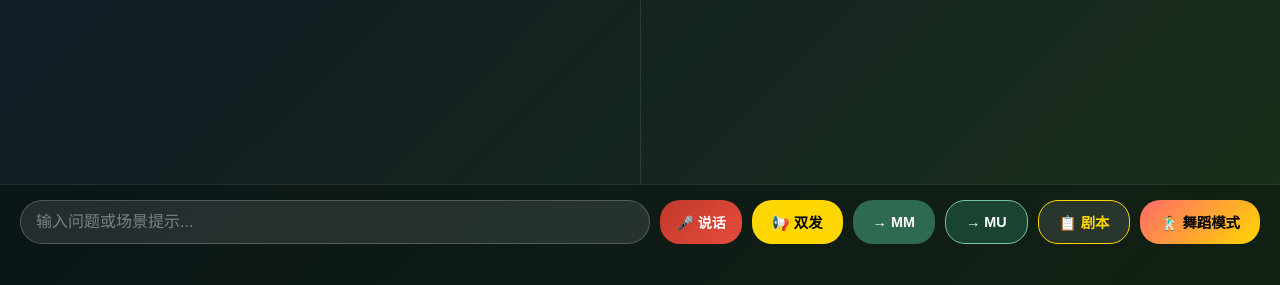
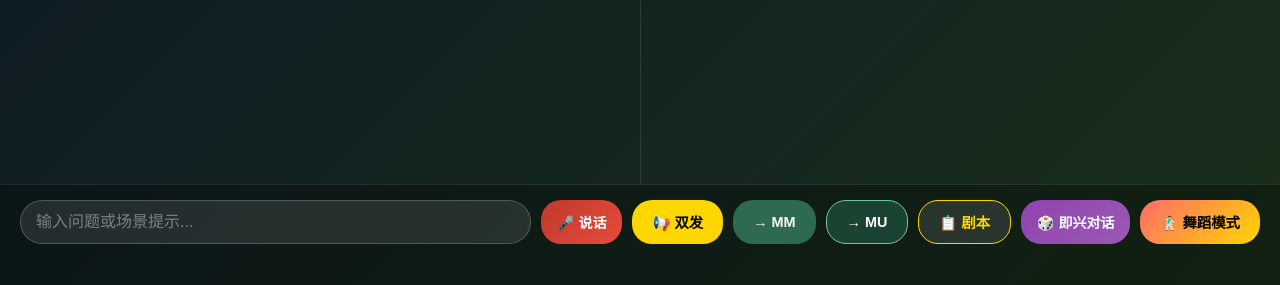
Before and after one commit to LI01/jiajun-show-2026, a Flask app: page / in a window 1280 px wide. Shown: the part 562-847 px from the top of the page. Run offline with Flask 3, Linux system fonts and the light colour scheme.

Commit message:
feat: add 🎲 improv dialogue button (60s, 6 rounds, auto TTS)
- Random topic selection (5 preset topics about Jiajun/AI/teamwork)
- MM and MU take turns, each reply ≤40 chars, natural conversation
- Full TTS playback per turn, sequential
- Stop button to interrupt anytime

```diff
--- a/templates/index.html
+++ b/templates/index.html
@@ -145,6 +145,21 @@
     margin-top: 4px; min-height: 16px;
   }
   .mic-status.active { color: #e74c3c; }
+  .btn-improv {
+    background: linear-gradient(135deg, #8e44ad, #9b59b6);
+    color: #fff; border: none; padding: 10px 16px;
+    border-radius: 20px; cursor: pointer; font-size: 14px;
+    transition: all 0.2s; font-weight: bold;
+  }
+  .btn-improv:hover { transform: scale(1.05); }
+  .btn-improv.running {
+    background: linear-gradient(135deg, #6c3483, #8e44ad);
+    animation: improvPulse 1s infinite;
+  }
+  @keyframes improvPulse {
+    0%,100% { box-shadow: 0 0 8px rgba(142,68,173,0.6); }
+    50% { box-shadow: 0 0 20px rgba(142,68,173,0.9); }
+  }
   .perf-toggle {
     position: fixed; top: 10px; right: 10px; z-index: 999;
     background: rgba(0,0,0,0.5); border: 1px solid rgba(255,255,255,0.2);
@@ -267,6 +282,7 @@
     <button class="btn-mac" onclick="sendMsg('mac')">→ MM</button>
     <button class="btn-ubuntu" onclick="sendMsg('ubuntu')">→ MU</button>
     <button class="btn-script" onclick="toggleScript()">📋 剧本</button>
+    <button class="btn-improv" id="improvBtn" onclick="startImprov()">🎲 即兴对话</button>
     <button class="btn-dance" id="danceBtn" onclick="toggleDance()">🕺 舞蹈模式</button>
   </div>
   <div class="mic-status" id="micStatus"></div>
@@ -515,6 +531,81 @@ function toggleTTS() {
   btn.style.opacity = ttsEnabled ? '1' : '0.5';
 }
 
+// ===== 即兴对话模式 (60秒, 6轮) =====
+let improvRunning = false;
+
+const improvTopics = [
+  '嘉骏15周年，AI和人类怎么配合？',
+  '客户突然说要改需求，怎么办？',
+  '如果嘉骏再做15年，会变成什么样？',
+  '质量和速度，你们各站哪边？',
+  '嘉骏员工最厉害的地方是什么？',
+];
+
+async function startImprov() {
+  if (improvRunning) {
+    improvRunning = false;
+    document.getElementById('improvBtn').textContent = '🎲 即兴对话';
+    document.getElementById('improvBtn').classList.remove('running');
+    return;
+  }
+
+  improvRunning = true;
+  const btn = document.getElementById('improvBtn');
+  btn.textContent = '⏹ 停止即兴';
+  btn.classList.add('running');
+
+  // Pick random topic
+  const topic = improvTopics[Math.floor(Math.random() * improvTopics.length)];
+  addBubble('chat-mac', `🎲 即兴话题：${topic}`, true);
+  addBubble('chat-ubuntu', `🎲 即兴话题：${topic}`, true);
+
+  // Conversation history for context
+  let history = `主题：${topic}\n这是MuffinMac和MuffinUbuntu的即兴对话，自然风趣，每句话30字以内，不重复，像真人聊天。\n`;
+  let turn = 0;
+  const maxTurns = 6;
+  let currentChar = 'ubuntu'; // MU starts
+
+  while (improvRunning && turn < maxTurns) {
+    const otherChar = currentChar === 'mac' ? 'ubuntu' : 'mac';
+    const selfName = currentChar === 'mac' ? 'MuffinMac' : 'MuffinUbuntu';
+    const otherName = currentChar === 'mac' ? 'MuffinUbuntu' : 'MuffinMac';
+
+    const prompt = `${history}\n现在轮到${selfName}说一句话回应${otherName}，简短自然俏皮，不超过40字：`;
+
+    try {
+      const res = await fetch('/api/send', {
+        method: 'POST',
+        headers: {'Content-Type': 'application/json'},
+        body: JSON.stringify({message: prompt, target: currentChar})
+      });
+      const data = await res.json();
+      const reply = data.responses[0]?.text || '';
+
+      if (reply && improvRunning) {
+        addBubble(`chat-${currentChar}`, reply);
+        history += `${selfName}：${reply}\n`;
+        await speakTTS(currentChar, reply);
+      }
+    } catch(e) {
+      console.warn('Improv error:', e);
+      break;
+    }
+
+    currentChar = otherChar;
+    turn++;
+    if (improvRunning && turn < maxTurns) await new Promise(r => setTimeout(r, 300));
+  }
+
+  improvRunning = false;
+  btn.textContent = '🎲 即兴对话';
+  btn.classList.remove('running');
+  if (turn >= maxTurns) {
+    addBubble('chat-mac', '🎭 即兴结束！', false);
+    addBubble('chat-ubuntu', '🎭 即兴结束！', false);
+  }
+}
+
 // ===== 麦克风输入 =====
 let recognition = null;
 let isRecording = false;
```
